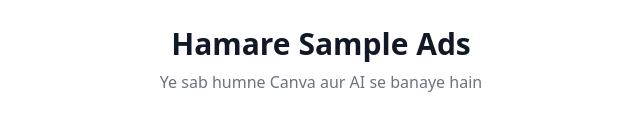
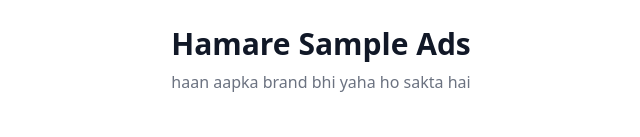
Before and after one commit to scholarsphare2007-cpu/scholarsphare2007.github.io, a plain HTML site: page index.html in a window 1280 px wide. Shown: the part 663-800 px from the top of the page, 319-959 px from the left. Drawn offline with nearby package versions, Linux system fonts and the light colour scheme.

Commit message:
Update index.html

```diff
--- a/index.html
+++ b/index.html
@@ -39,7 +39,7 @@
     <section id="portfolio" class="py-20 bg-white">
         <div class="container mx-auto px-6">
             <h2 class="text-3xl font-black mb-2 text-center">Hamare Sample Ads</h2>
-            <p class="text-gray-500 text-center mb-12">Ye sab humne Canva aur AI se banaye hain</p>
+            <p class="text-gray-500 text-center mb-12">haan aapka brand bhi yaha ho sakta hai</p>
 
             <div class="grid grid-cols-2 md:grid-cols-4 gap-4">
                 <div class="group relative overflow-hidden rounded-2xl shadow-lg aspect-square">
```
